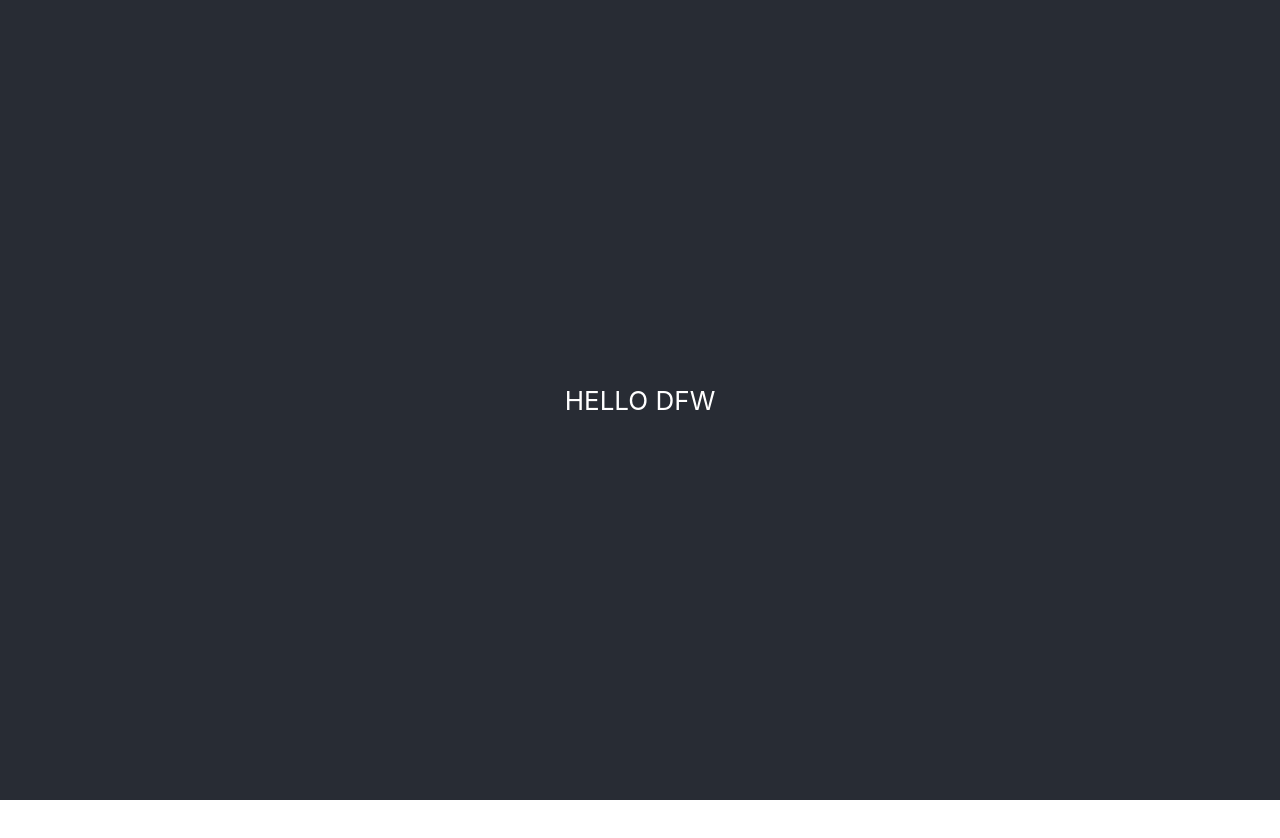
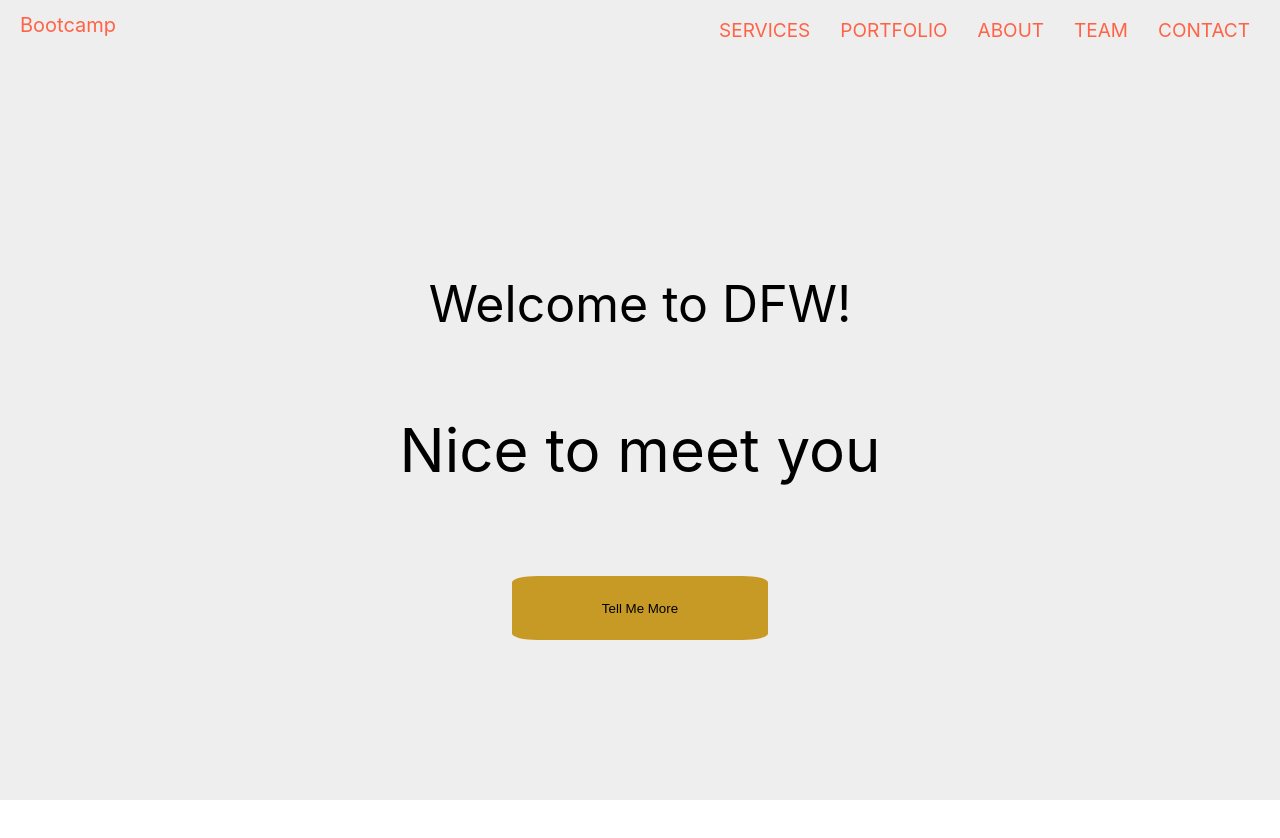
Before and after one commit to kuayc/portfolio-clone, a React (Create React App) app: page / in a window 1280 px wide. Shown: the top 838 px of the page. Before the commit the page ends 800 px from the top, so only its background shows below. Built offline with nearby package versions, Linux system fonts and the light colour scheme.

Commit message:
added CSS

```diff
--- a/src/App.css
+++ b/src/App.css
@@ -1,19 +1,84 @@
 .App {
-  text-align: center;
+  height: 500vh;
+}
+.nav-container {
+  height: 800px;
+  width: 100%;
+  background: #eee;
+  background-repeat: no-repeat;
+  display: flex;
+  flex-direction: column;
+  align-items: wrap;
+}
+nav {
+  position: fixed;
+  margin-right: 10%;
+  height: 50px;
+  width: 100%;
+  background-color: transparent;
+  color: white;
+  display: flex;
+  justify-content: flex-end;
+  align-items: center;
 }
 
-.App-logo {
-  height: 40vmin;
-  pointer-events: none;
+.welcome-container {
+  height: 80%;
+  width: 100%;
+  display: flex;
+  justify-content: flex-end;
+  align-items: center;
+  flex-direction: column;
 }
 
-.App-header {
-  background-color: #282c34;
-  min-height: 100vh;
-  display: flex;
-  flex-direction: column;
-  align-items: center;
-  justify-content: center;
-  font-size: calc(10px + 2vmin);
+.title {
+  position: relative;
+  margin-right: auto;
+  left: 20px;
+  color: tomato;
+  font-size: 20px;
+}
+.menu-bars {
+  width: 10%;
+  margin-left: 20px;
+  background: #212529;
   color: white;
+  border: none;
+  display: none;
 }
+
+.nav-links {
+  margin-right: 30px;
+  font-size: 19px;
+  color: tomato;
+}
+
+p {
+  margin-top: 30px;
+}
+
+.welcome1 {
+  font-size: 50px;
+}
+
+.welcome2 {
+  font-size: 60px;
+}
+
+.tell-more {
+  width: 20%;
+  height: 10%;
+  margin-top: 30px;
+  border-radius: 10%;
+  border: none;
+  background: rgb(199, 153, 37);
+}
+
+@media (max-width: 991px) {
+  .nav-links {
+    display: none;
+  }
+  .menu-bars {
+    display: initial;
+  }
+}
--- a/src/App.js
+++ b/src/App.js
@@ -1,14 +1,42 @@
-import React from "react";
+import React, { Component } from "react";
 import "./App.css";
 
-function App() {
-  return (
-    <div className="App">
-      <header className="App-header">
-        <p>HELLO DFW</p>
-      </header>
-    </div>
-  );
+class App extends Component {
+  setScrollHeight = (value) => {
+    window.scrollTo(+value, +value);
+    console.log(value);
+  };
+  render() {
+    return (
+      <div className="App">
+        <div className="nav-container">
+          <nav className="nav">
+            <span className="title">Bootcamp</span>
+            <p class="nav-link js-scroll-trigger" className="nav-links">
+              SERVICES
+            </p>
+            <p className="nav-links">PORTFOLIO</p>
+            <p className="nav-links">ABOUT</p>
+            <p className="nav-links">TEAM</p>
+            <p className="nav-links">CONTACT</p>
+            <button className="menu-bars">menu</button>
+          </nav>
+
+          <div className="welcome-container">
+            <p className="welcome1">Welcome to DFW!</p>
+            <p className="welcome2">Nice to meet you</p>
+            <button
+              value="800"
+              onClick={() => this.setScrollHeight()}
+              className="tell-more"
+            >
+              Tell Me More
+            </button>
+          </div>
+        </div>
+      </div>
+    );
+  }
 }
 
 export default App;
```
